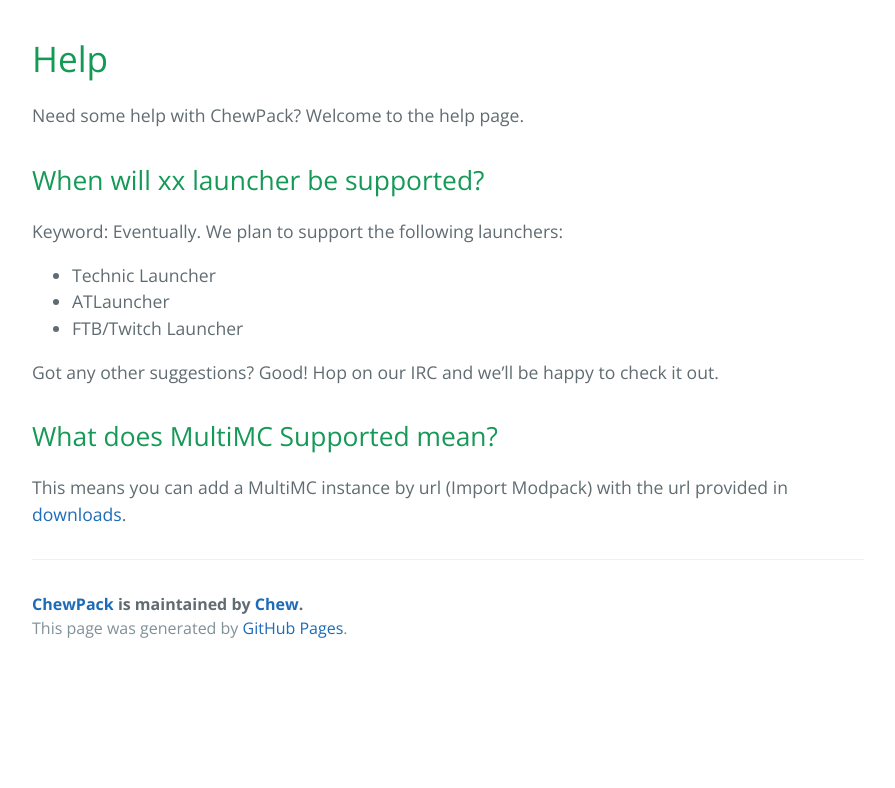
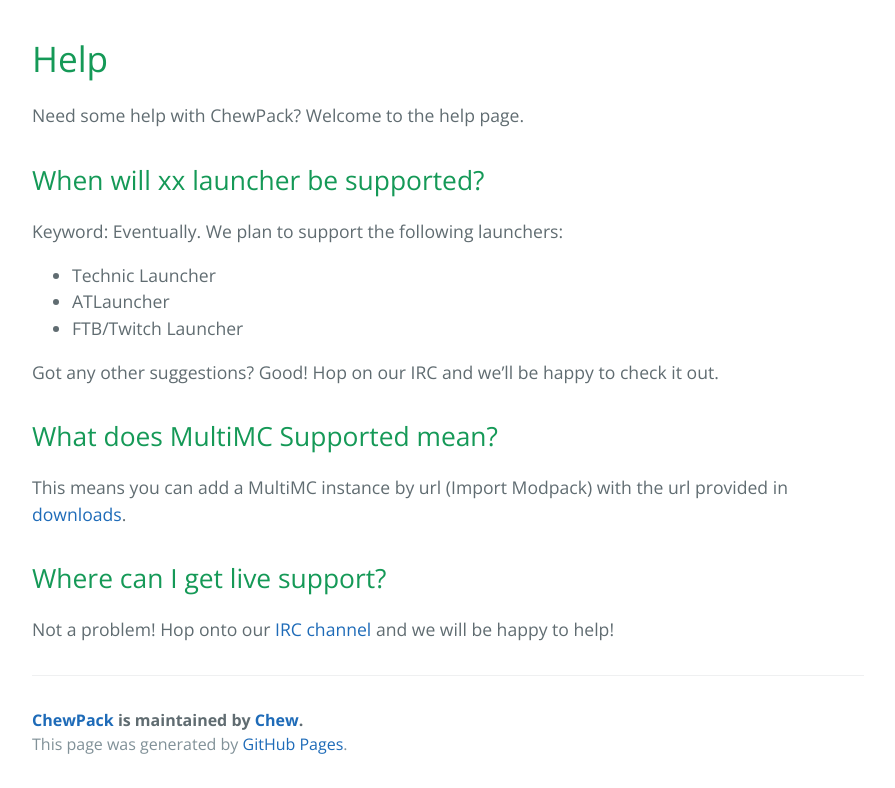
Before and after one commit to Chew/ChewPack, a Jekyll site: the page built from help.md, in a window 1280 px wide. Shown: the part 336-1124 px from the top of the page, without its empty margins (192-1087 px from the left). Built offline with Jekyll 4.4.1, drawn with Linux system fonts in a browser that asks for light colours; our own code applies the rules of GitHub Pages for plain Markdown files; the repository's description, which GitHub fills in, is left out; before the commit the page ends 1008 px from its top, so only the background shows below that.

Commit message:
Add IRC page.

```diff
--- a/help.md
+++ b/help.md
@@ -15,3 +15,7 @@ Got any other suggestions? Good! Hop on our IRC and we'll be happy to check it o
 ## What does MultiMC Supported mean?
 
 This means you can add a MultiMC instance by url (Import Modpack) with the url provided in [downloads](download).
+
+## Where can I get live support?
+
+Not a problem! Hop onto our [IRC channel](irc) and we will be happy to help!
```
Also changed, not shown: irc.md (added, +3 -0 lines).
